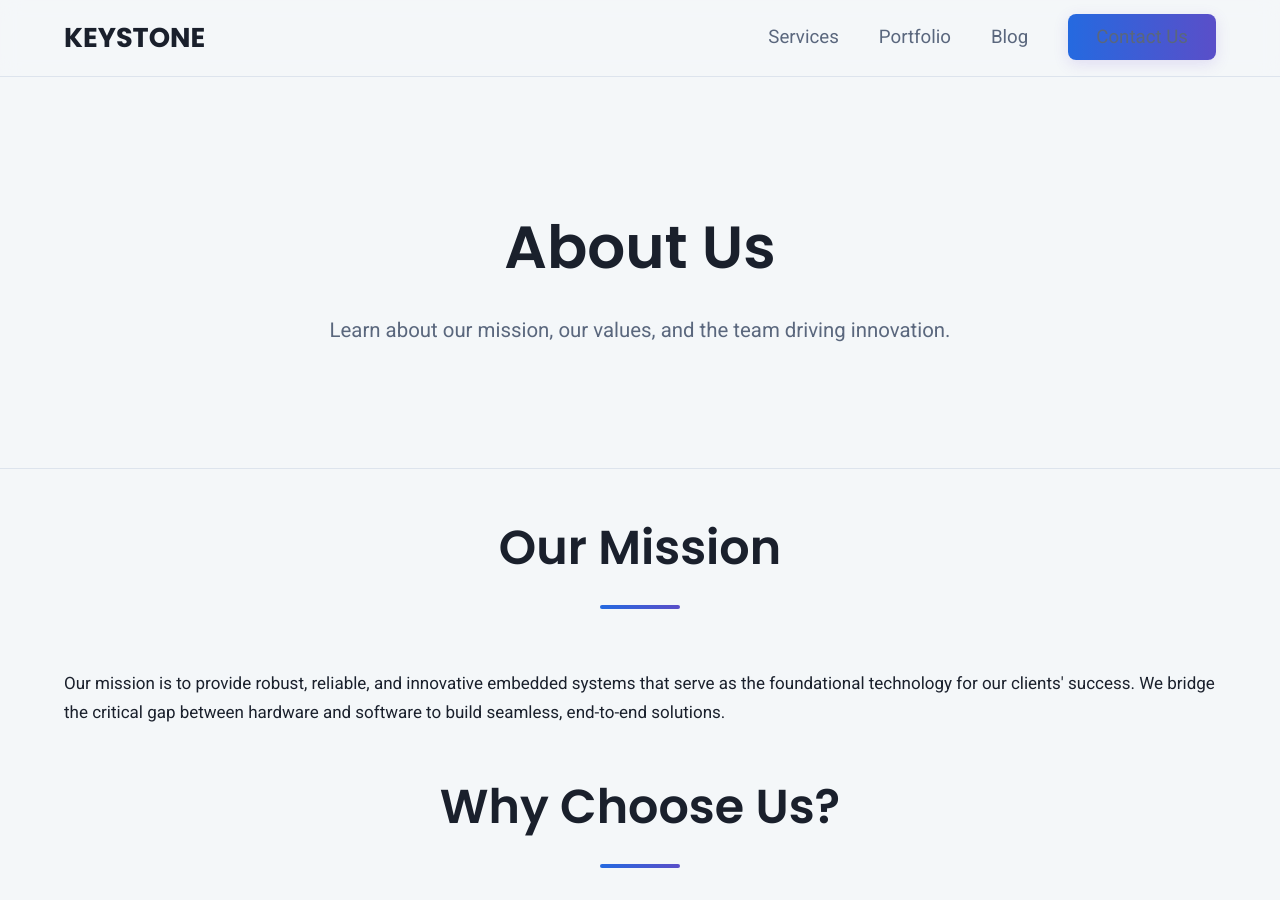
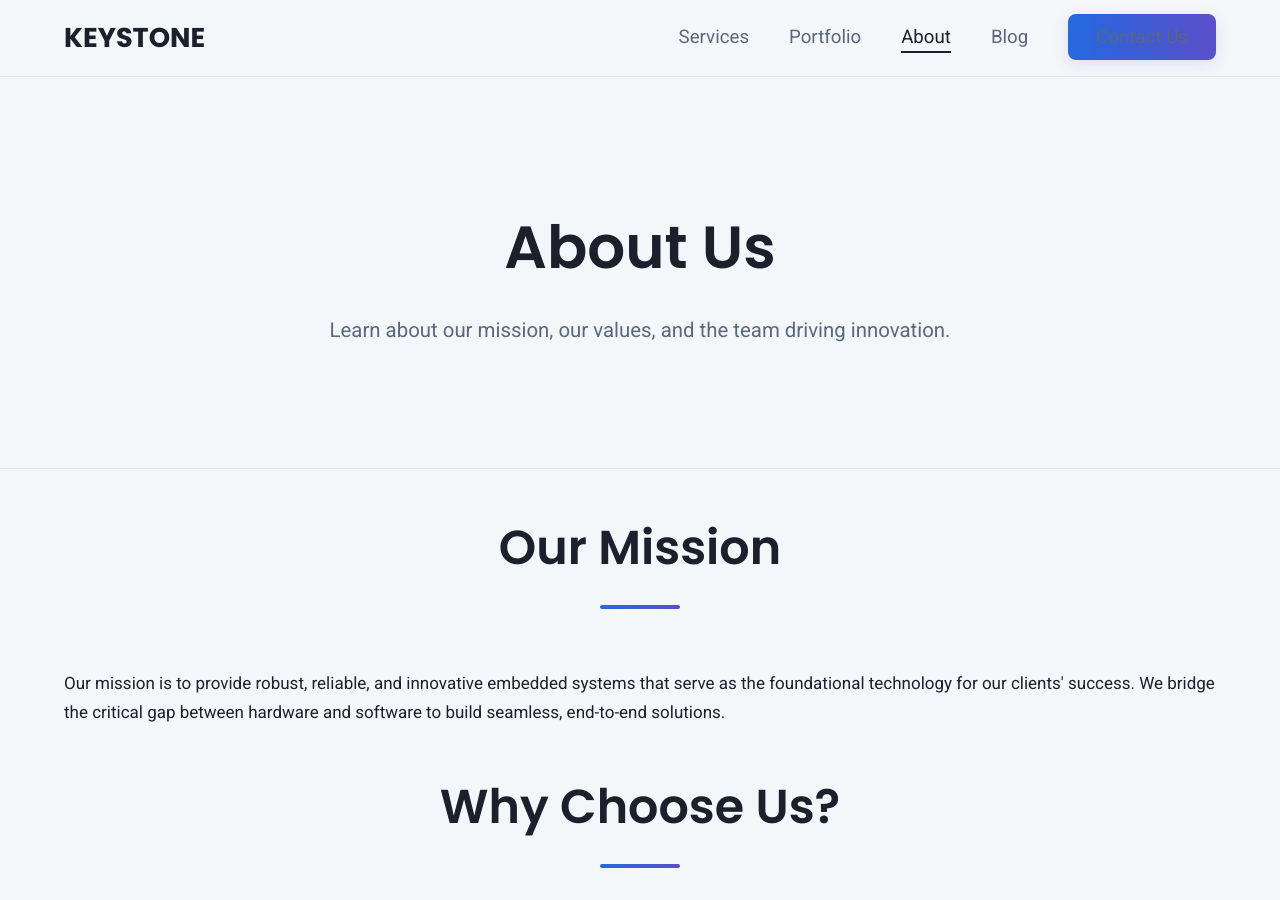
Before and after one commit to CircuitX-Systems/CircuitX-Systems.github.io, a Jekyll site: the page built from about.md, in a window 1280 px wide and 900 px high. Built offline with Jekyll 4.4.1, drawn with Linux system fonts in a browser that asks for light colours.

Commit message:
Update header.html

```diff
--- a/_includes/header.html
+++ b/_includes/header.html
@@ -6,6 +6,10 @@
                 <!-- This Jekyll code automatically adds the 'active' class to the link of the current page -->
                 <li><a href="{{ '/services.html' | relative_url }}" class="{% if page.url == '/services.html' %}active{% endif %}">Services</a></li>
                 <li><a href="{{ '/portfolio.html' | relative_url }}" class="{% if page.url == '/portfolio.html' %}active{% endif %}">Portfolio</a></li>
+
+                <!-- ADD THIS LINE -->
+                <li><a href="{{ '/about.html' | relative_url }}" class="{% if page.url == '/about.html' %}active{% endif %}">About</a></li>
+
                 <li><a href="{{ '/blog.html' | relative_url }}" class="{% if page.url == '/blog.html' %}active{% endif %}">Blog</a></li>
                 <li><a href="mailto:contact@keystone-systems.com" class="button-contact">Contact Us</a></li>
             </ul>
```
